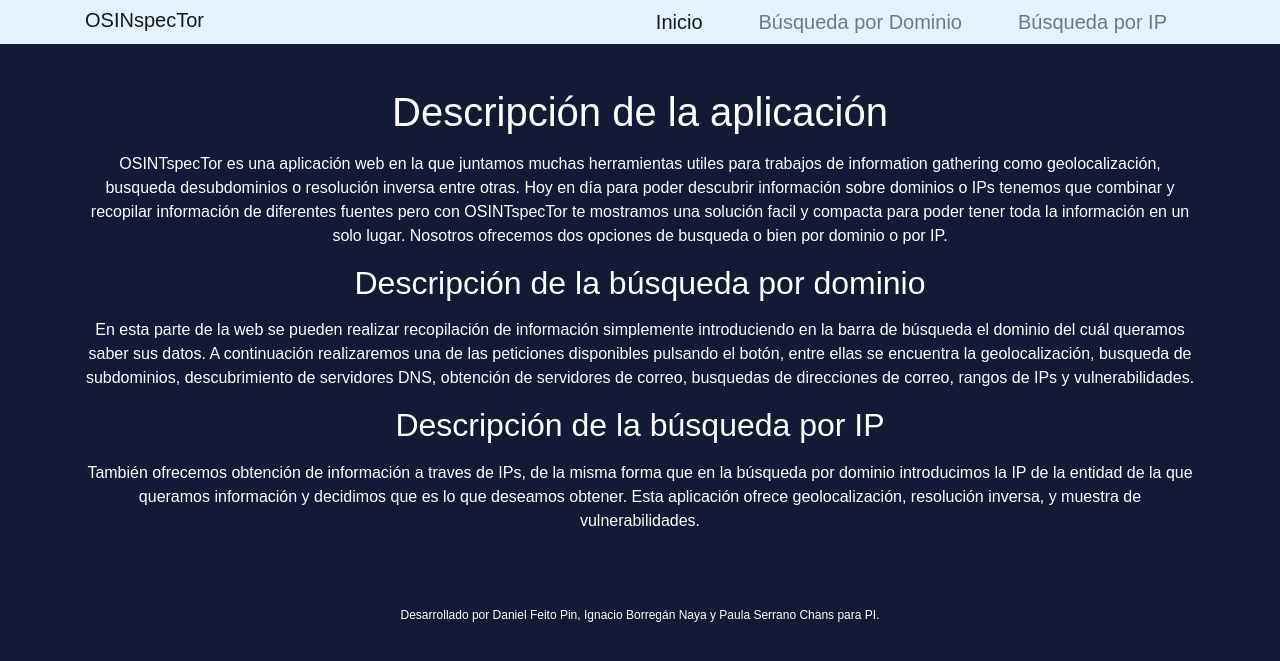
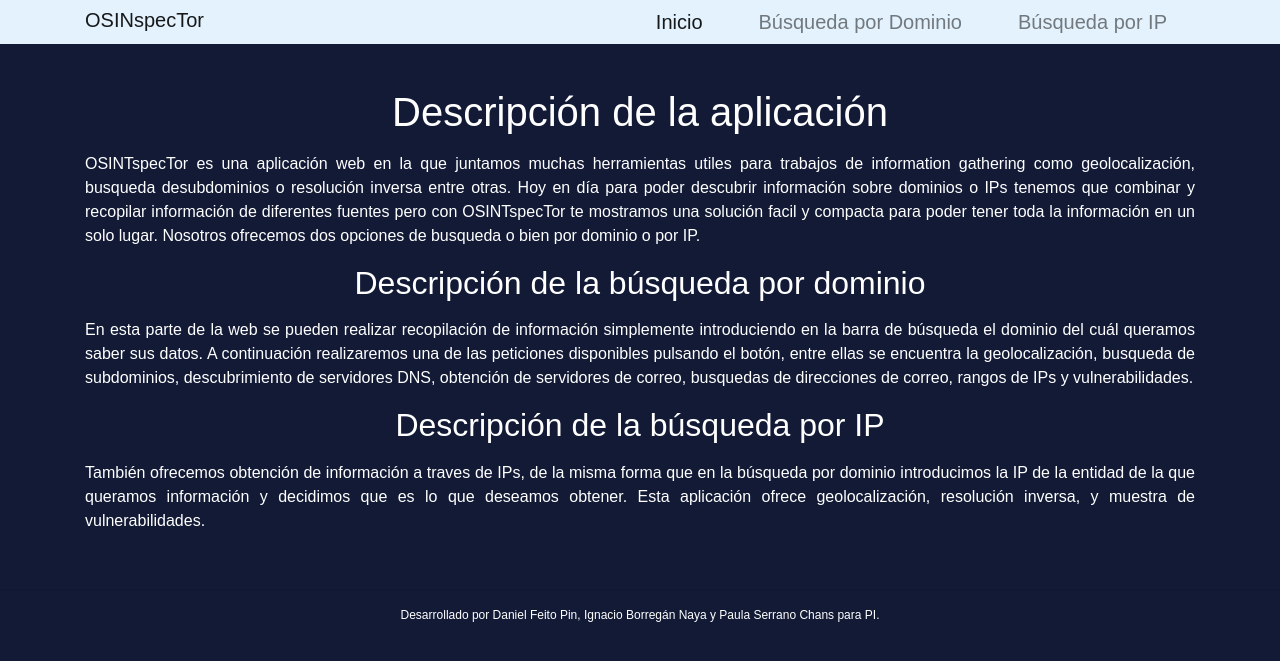
Before and after one commit to Zedzor/OSINspecTor, a Django app: page / in a window 1280 px wide. Shown: the top 661 px of the page. Run offline with Django 3.2, Linux system fonts and the light colour scheme; some libraries are stand-ins or nearby versions.

Commit message:
Corregida la alineación del texto de index

```diff
--- a/OSINspecTor/app/static/css/stylesheet.css
+++ b/OSINspecTor/app/static/css/stylesheet.css
@@ -1,7 +1,7 @@
 :root {
     --color1: #121a36;  /* Background */
     --color2: #ffffff;/* Text */
-    --color3: #0900C3;/* Borders */
+    --color3: #e3f2fd;/* Nav bar */
     --color4: #0900C3; /* Bars */
 }
 
@@ -21,6 +21,10 @@ body {
 
     /* margins */
     padding-top: 9vh;
+}
+
+p.indexp {
+    text-align: justify;
 }
 
 footer {
@@ -46,7 +50,7 @@ a:active {
 }
 
 #nav-custom {
-    background-color: #e3f2fd;
+    background-color: var(--color3);
 }
 
 @media (min-width: 992px){
--- a/OSINspecTor/app/templates/base.html
+++ b/OSINspecTor/app/templates/base.html
@@ -19,7 +19,7 @@
     <script src="{% static "vendor/bootstrap/js/bootstrap.min.js"%}"></script>
 
     <!-- jQuery -->
-    <script src="{% static "vendor/jquery/jquery.min.js"%}"></script>
+    <script src="{% static "vendor/jquery/jquery.min.js" %}"></script>
 
     <!-- Custom styles -->
     <link rel="stylesheet" href="{% static "css/stylesheet.css" %}" />
@@ -42,11 +42,11 @@
               </a>
             </li>
             <li class="nav-item">
-              <a class="nav-link" href="{% url 'index'%}">Búsqueda por Dominio
+              <a class="nav-link" href="{% url 'dominio'%}">Búsqueda por Dominio
               </a>
             </li>
             <li class="nav-item">
-              <a class="nav-link" href="{% url 'index'%}">Búsqueda por IP
+              <a class="nav-link" href="{% url 'ip'%}">Búsqueda por IP
               </a>
             </li>
           </ul>
@@ -67,6 +67,10 @@
       <hr>
       <p>Desarrollado por Daniel Feito Pin, Ignacio Borregán Naya y Paula Serrano Chans para PI.</p>
     </footer>
+
+    <script src="{% static "vendor/bootstrap/js/bootstrap.bundle.min.js" %}"></script>
+    <script src="{% static "vendor/jquery/jquery.min.js" %}"></script>
+
   </body>
 
 </html>
--- a/OSINspecTor/app/templates/index.html
+++ b/OSINspecTor/app/templates/index.html
@@ -1,17 +1,17 @@
 {% extends "base.html" %} {%block content%}
 
 <p><h1>Descripción de la aplicación</h1></p>
-<p>
+<p class="indexp">
     OSINTspecTor es una aplicación web en la que juntamos muchas herramientas utiles para trabajos de information gathering como geolocalización, busqueda desubdominios o resolución inversa entre otras. Hoy en día para poder descubrir información sobre dominios o IPs tenemos que combinar y recopilar información de diferentes fuentes pero con OSINTspecTor te mostramos una solución facil y compacta para poder tener toda la información en un solo lugar. Nosotros ofrecemos dos opciones de busqueda o bien por dominio o por IP.
 </p>
 
 <p><h2>Descripción de la búsqueda por dominio</h2></p>
-<p>
+<p class="indexp">
     En esta parte de la web se pueden realizar recopilación de información simplemente introduciendo en la barra de búsqueda el dominio del cuál queramos saber sus datos. A continuación realizaremos una de las peticiones disponibles pulsando el botón, entre ellas se encuentra la geolocalización, busqueda de subdominios, descubrimiento de servidores DNS, obtención de servidores de correo, busquedas de direcciones de correo, rangos de IPs y vulnerabilidades.
 </p>
 
 <p><h2>Descripción de la búsqueda por IP</h2></p>
-<p>
+<p class="indexp">
     También ofrecemos obtención de información a traves de IPs, de la misma forma que en la búsqueda por dominio introducimos la IP de la entidad de la que queramos información y decidimos que es lo que deseamos obtener. Esta aplicación ofrece geolocalización, resolución inversa, y muestra de vulnerabilidades.
 </p>
 <br>
```
